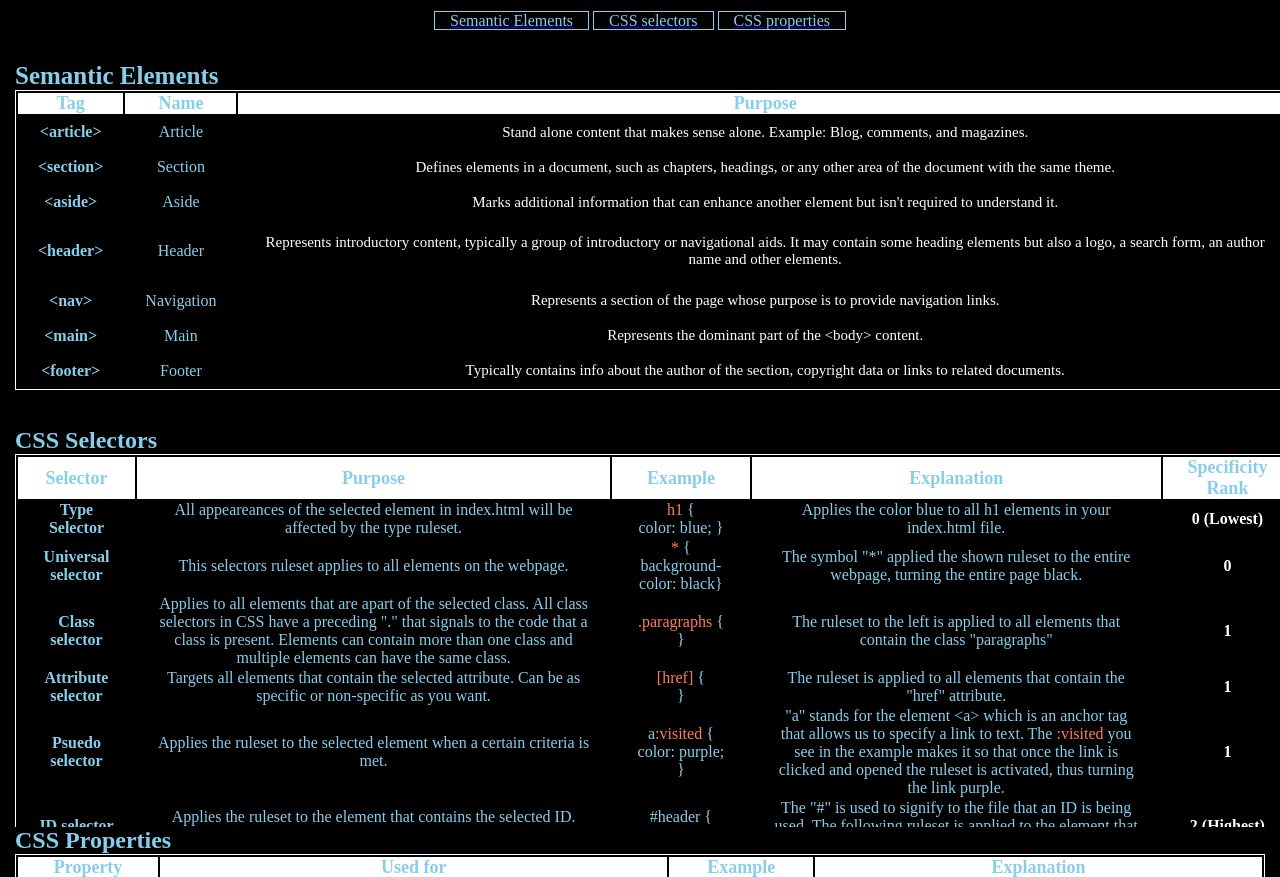
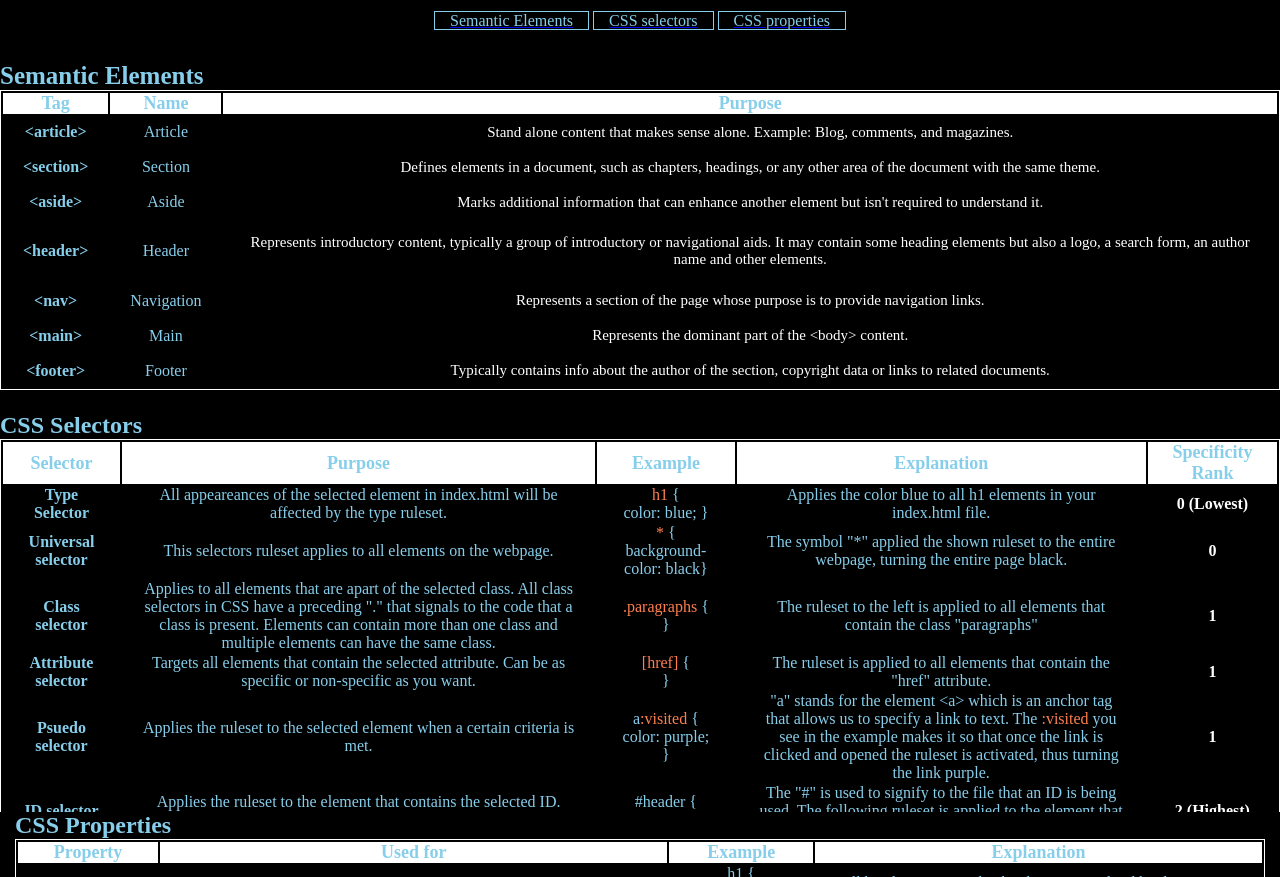
Before and after one commit to robrosk/cheat-sheet, a plain HTML site: page index.html in a window 1280 px wide. Shown: the part 55-932 px from the top of the page. Drawn offline with Linux system fonts and the light colour scheme.

Commit message:
Update index.css

```diff
--- a/index.css
+++ b/index.css
@@ -34,7 +34,7 @@ h1 {
 }
 
 .semantic {
-  margin: 0 15px 15px 15px;
+  margin: 0 auto;
   width: 100%;
   height: 350px;
   overflow: auto;
@@ -98,7 +98,7 @@ td.purpose {
   width: 100%;
   height: 400px;
   overflow: auto;
-  margin: 0 15px;
+  margin: 0 auto;
 }
 
 
```
